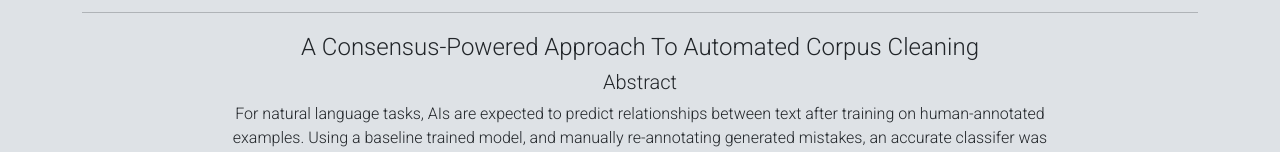
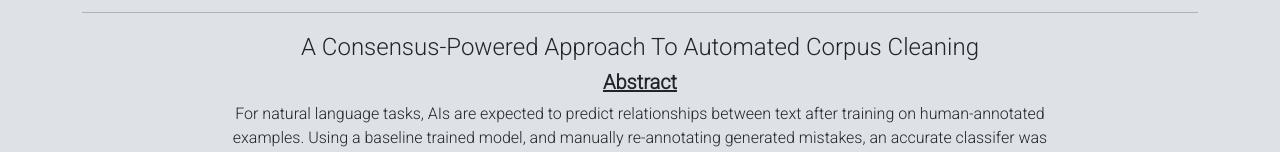
Before and after one commit to Jdshin/Portfolio, a React (Create React App) app: page /academia in a window 1280 px wide. Shown: the part 180-332 px from the top of the page. Built offline with nearby package versions, Linux system fonts and the light colour scheme.

Commit message:
Home/academia page styling

```diff
--- a/src/App.css
+++ b/src/App.css
@@ -92,3 +92,8 @@ button {
 .abstract {
   width: 75%;
 }
+
+.bold-underline {
+  text-decoration: underline;
+  font-weight: bold;
+}
--- a/src/App.js
+++ b/src/App.js
@@ -3,7 +3,7 @@ import './App.css';
 
 import {Route, Routes} from 'react-router';
 import Home from './pages/Home';
-import About from './pages/About';
+import Resume from './pages/About';
 import Projects from './pages/Projects';
 import Games from './pages/Games';
 import Academia from './pages/Academia';
@@ -20,7 +20,7 @@ function App() {
       <NavComp />
       <Routes>
         <Route path="/" element={<Home />} />
-        <Route path="/about" element={<About />} />
+        <Route path="/about" element={<Resume />} />
         <Route path="/projects" element={<Projects />} />
         <Route path="/games" element={<Games />} />
         <Route path="/academia" element={<Academia />} />
--- a/src/pages/Academia.js
+++ b/src/pages/Academia.js
@@ -18,7 +18,7 @@ function Academia(props){
                 <p>Insert NLP project here</p> */}
                 <h4>A Consensus-Powered Approach To Automated Corpus Cleaning</h4>
                 <div>
-                    <h5>Abstract</h5>
+                    <h5 className="bold-underline">Abstract</h5>
                     <p className="abstract">For natural language tasks, AIs are expected to predict relationships between text after training on human-annotated examples.
                         Using a baseline trained model, and manually re-annotating generated mistakes, an accurate classifer was discovered that can identify examples incorrectly labeled by humans
                         with greater than 90% accuracy. The classifer was used to automatically prune the training set and created a model with increased ability to identify incorrect examples. </p>
--- a/src/pages/Home.js
+++ b/src/pages/Home.js
@@ -1,6 +1,10 @@
+import {Container} from 'react-bootstrap';
+
 function Home(props){
     return (
-        <h1>Home page</h1>
+        <Container className="body-container">
+            <h1>Hello, I'm James Shin. <br></br> I'm a full-stack web developer.</h1>
+        </Container>
     );
 };
 
```
Also changed, not shown: src/assets/images/solitaire.png (deleted).
